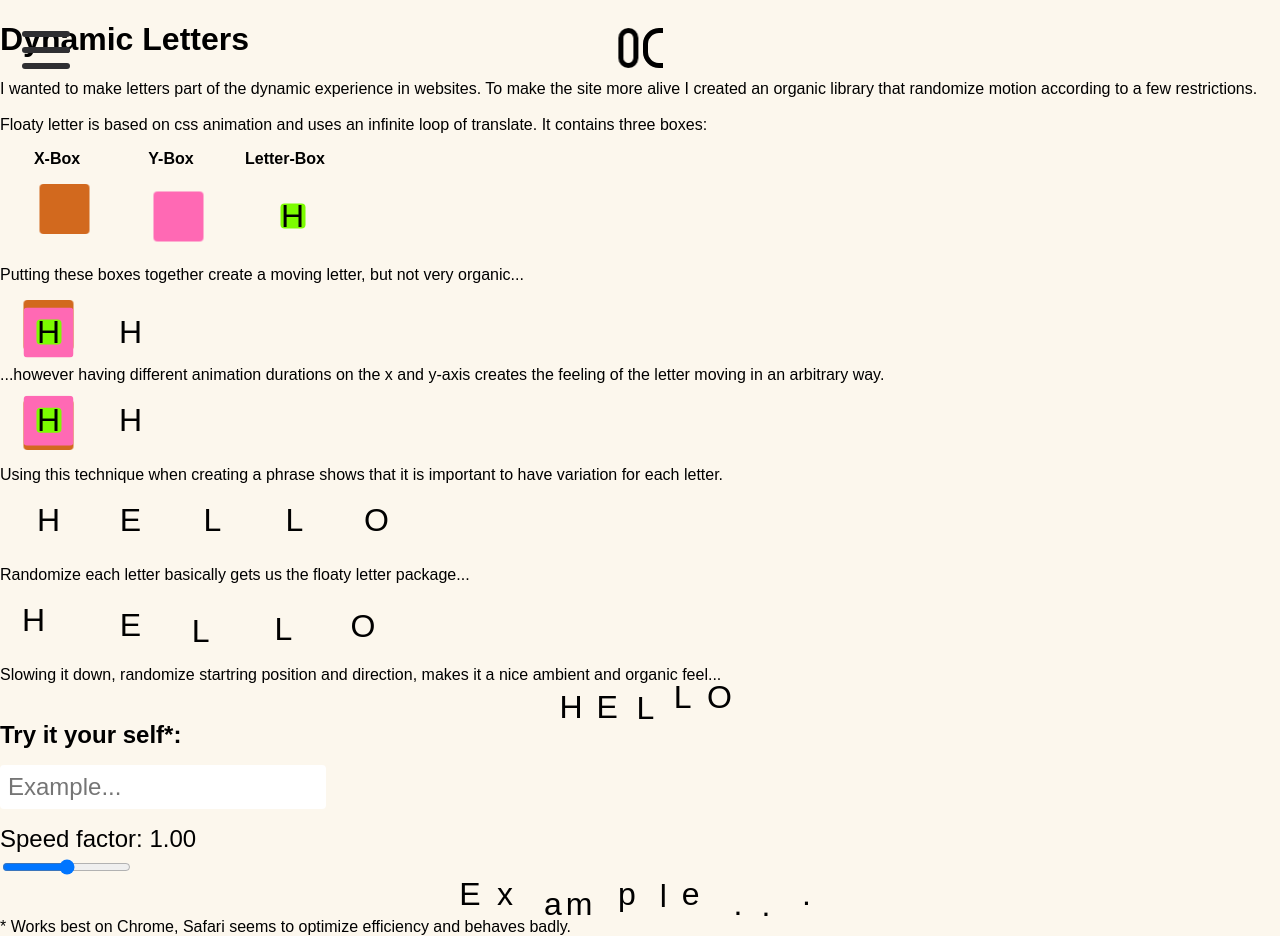
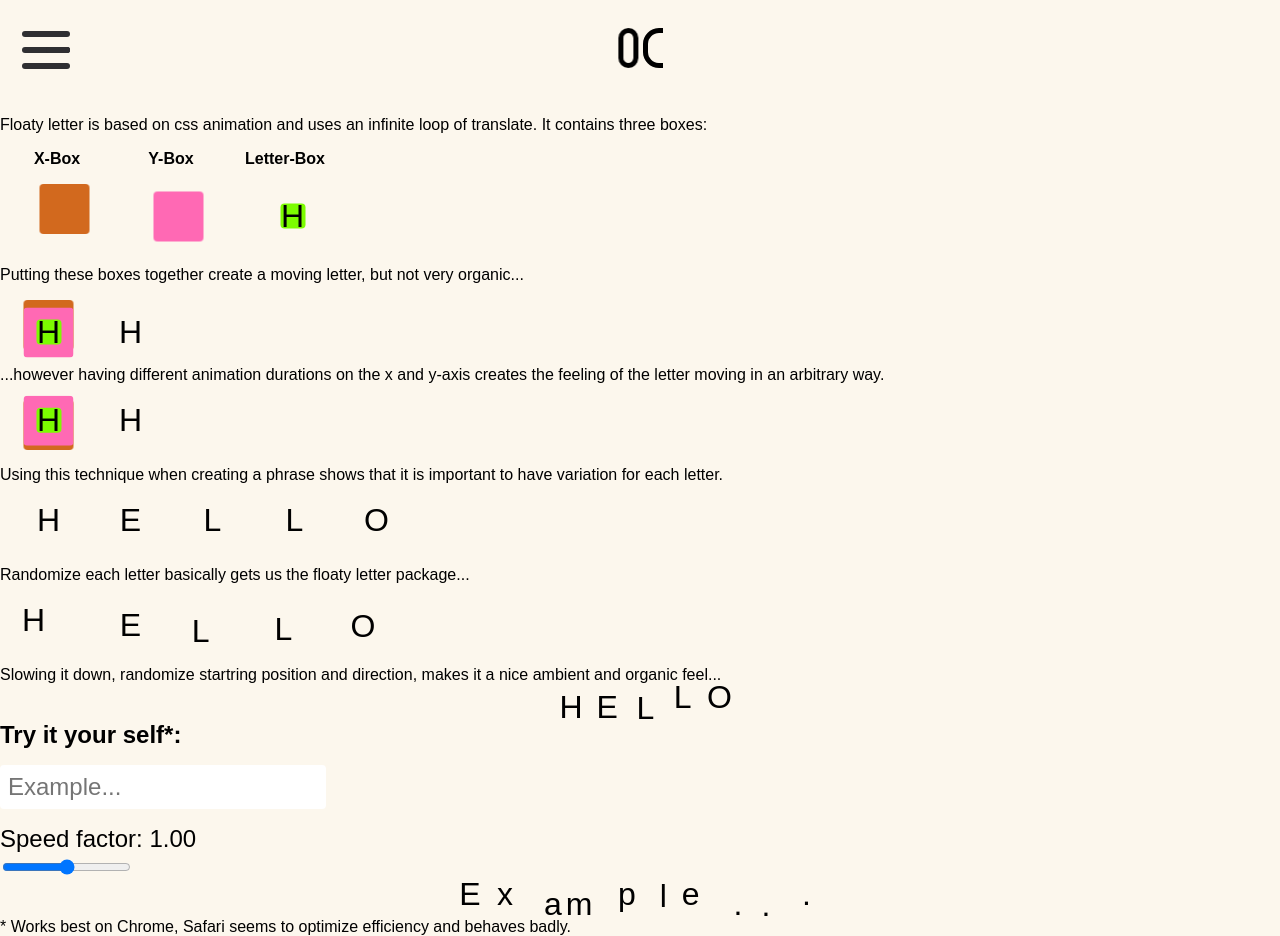
Before and after one commit to oc-developer/oc-portfolio, a React (Create React App) app: page /floaty-letter in a window 1280 px wide. Built offline with nearby package versions, Linux system fonts and the light colour scheme.

Commit message:
z-index stacking context

```diff
--- a/src/App.scss
+++ b/src/App.scss
@@ -4,9 +4,11 @@
   box-sizing: border-box;
 
   .content {
+    position: relative;
     padding: 1em 4em 4em 4em;
     width: 100%;
     height: 100%;
+    z-index: 0;
   }
 }
 
--- a/src/Header/Header.scss
+++ b/src/Header/Header.scss
@@ -1,12 +1,13 @@
 .header-top {
     position: fixed;
+    background-color: #fcf7ed;
     display: flex;
     align-items: center;
     justify-content: center;
     width: 100%;
     box-sizing: border-box;
     padding: 1em;
-    z-index: 10;
+    z-index: 1;
 
     &.fade-in {
         animation-delay: 1.2s;
```
